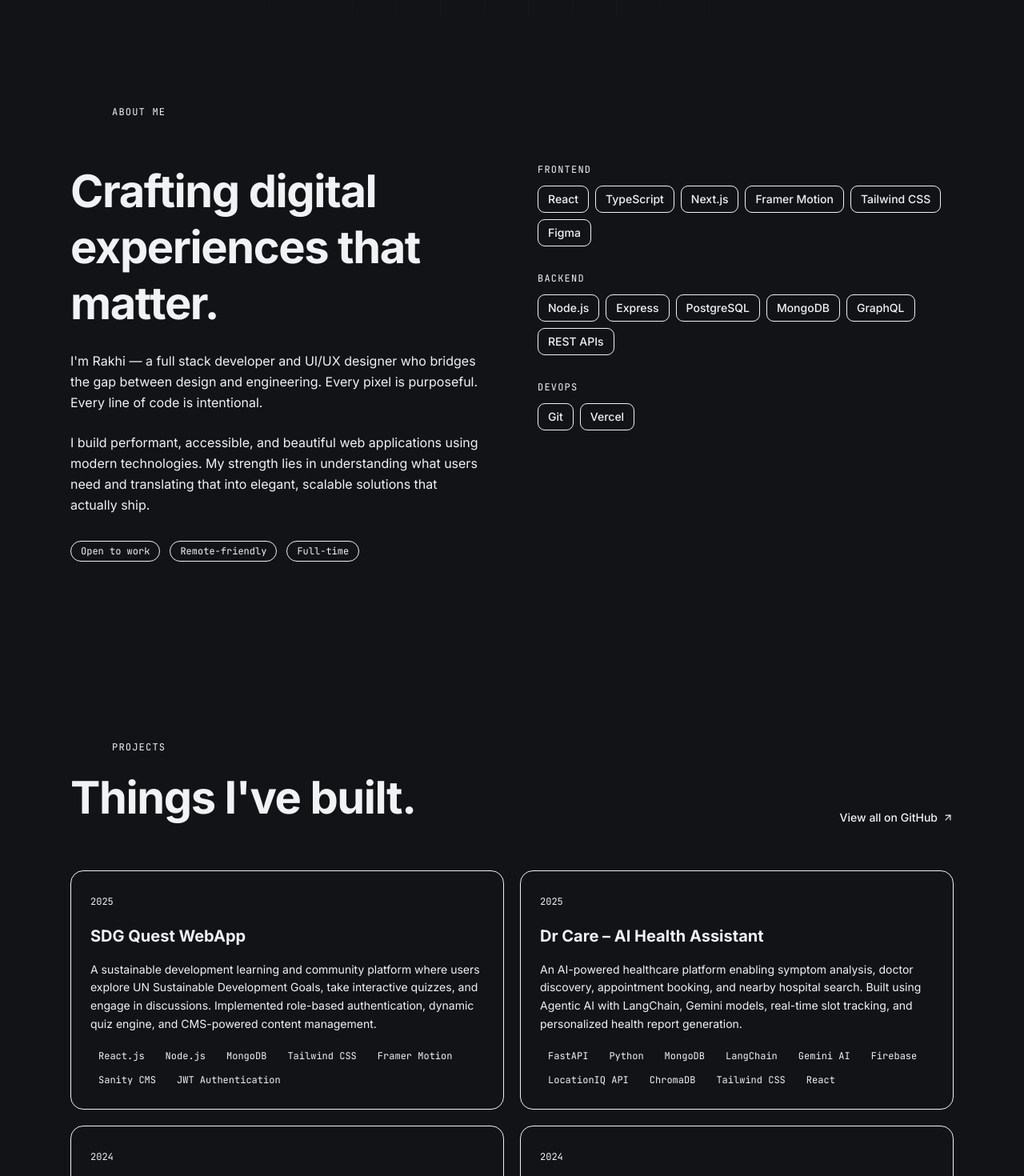
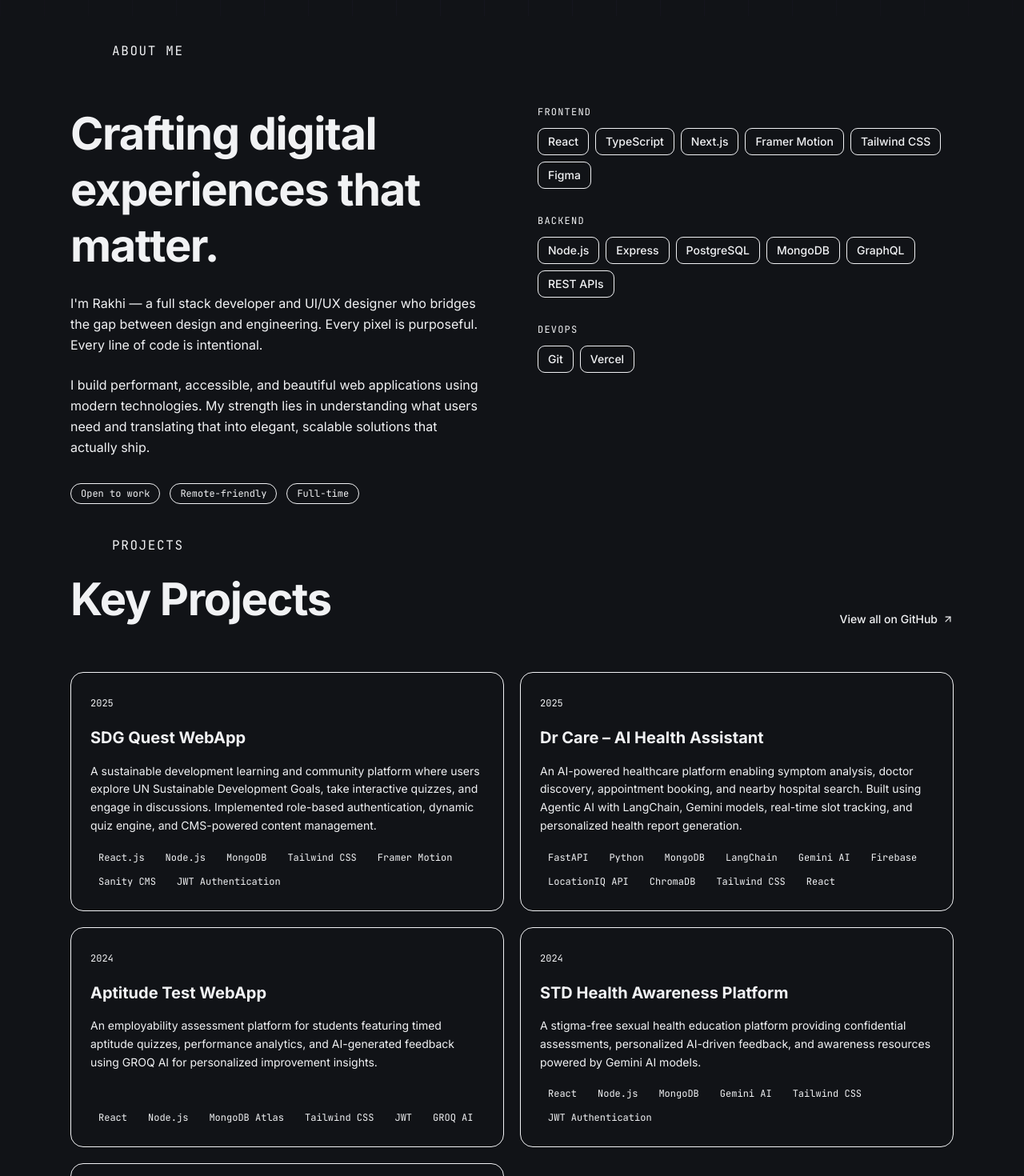
Before and after one commit to rakhikamboz7/Rakhi_Portfolio, a React (Vite) app in the folder client/: page / in a window 1280 px wide. Shown: the part 780-2250 px from the top of the page at 80% size. Built offline with nearby package versions, Linux system fonts and the light colour scheme.

Commit message:
corrected-ui

```diff
--- a/client/src/components/About.tsx
+++ b/client/src/components/About.tsx
@@ -9,14 +9,14 @@ const skills = [
 
 export default function About() {
   return (
-    <section id="about" className="py-28 relative overflow-hidden">
+    <section id="about" className="py-8 relative overflow-hidden">
       <div className="max-w-6xl mx-auto px-6">
 
         {/* Section label */}
         <ScrollReveal direction="left">
           <div className="flex items-center gap-3 mb-14">
             <span className="w-10 h-px bg-[var(--accent)]" />
-            <span className="font-mono text-[var(--accent)] text-xs tracking-widest uppercase">About Me</span>
+            <span className="font-mono text-[var(--accent)] text-1xl tracking-widest uppercase">About Me</span>
           </div>
         </ScrollReveal>
 
--- a/client/src/components/Blogs.tsx
+++ b/client/src/components/Blogs.tsx
@@ -44,7 +44,7 @@ export default function Blogs() {
         <ScrollReveal direction="left">
           <div className="flex items-center gap-3 mb-5">
             <span className="w-10 h-px bg-[var(--accent)]" />
-            <span className="font-mono text-[var(--accent)] text-xs tracking-widest uppercase">Writing</span>
+            <span className="font-mono text-[var(--accent)] text-1xl tracking-widest uppercase">Writing</span>
           </div>
         </ScrollReveal>
 
--- a/client/src/components/Contact.tsx
+++ b/client/src/components/Contact.tsx
@@ -75,7 +75,7 @@ export default function ContactPanel({ isOpen, onClose, onOpen }: ContactPanelPr
             animate={{ opacity: 1, y: 0, scale: 1 }}
             exit={{ opacity: 0, y: 40, scale: 0.94 }}
             transition={{ duration: 0.35, ease: [0.16, 1, 0.3, 1] }}
-            className="fixed bottom-6 right-6 z-[999] w-[340px] md:w-[380px] rounded-2xl border border-[var(--border)] bg-[var(--bg-secondary)] shadow-2xl overflow-hidden"
+            className="fixed bottom-6 right-6 z-[999] w-[340px] md:w-[380px] rounded-2xl color-white border border-[var(--border)] bg-[var(--bg-secondary)] shadow-2xl overflow-hidden"
             data-testid="contact-panel"
           >
             {/* Header */}
--- a/client/src/components/Footer.tsx
+++ b/client/src/components/Footer.tsx
@@ -13,7 +13,7 @@ export default function Footer({ onContactOpen }: FooterProps) {
       {/* Big CTA section — matches benrobo footer */}
       <div className="max-w-6xl mx-auto px-6 py-24">
         <ScrollReveal direction="up" delay={0}>
-          <h2 className="font-display text-[clamp(2.5rem,7vw,5.5rem)] font-bold text-[var(--text-primary)] leading-tight tracking-tight mb-4">
+          <h2 className="font-display text-[clamp(1.5rem,7vw,2.5rem)] font-bold text-[var(--text-primary)] leading-tight tracking-tight mb-4">
             Let Make The Impossible{" "}
             <span className="text-[var(--accent)]">Possible.</span>
           </h2>
--- a/client/src/components/Projects.tsx
+++ b/client/src/components/Projects.tsx
@@ -60,7 +60,7 @@ const projects: Project[] = [
 
 export default function Projects() {
   return (
-    <section id="projects" className="py-28 relative">
+    <section id="projects" className="py-2 x*:relative">
       {/* Subtle bg pattern */}
       <div
         className="absolute inset-0 opacity-5 pointer-events-none"
@@ -75,14 +75,14 @@ export default function Projects() {
         <ScrollReveal direction="left">
           <div className="flex items-center gap-3 mb-5">
             <span className="w-10 h-px bg-[var(--accent)]" />
-            <span className="font-mono text-[var(--accent)] text-xs tracking-widest uppercase">Projects</span>
+            <span className="font-mono text-[var(--accent)] text-1xl tracking-widest uppercase">Projects</span>
           </div>
         </ScrollReveal>
 
         <div className="flex items-end justify-between mb-14 flex-wrap gap-4">
           <ScrollReveal delay={0.05}>
             <h2 className="font-display text-[clamp(2rem,5vw,3.5rem)] font-bold text-[var(--text-primary)] leading-tight tracking-tight">
-              Things I've built.
+              Key Projects
             </h2>
           </ScrollReveal>
           <ScrollReveal delay={0.1} direction="right">
```
